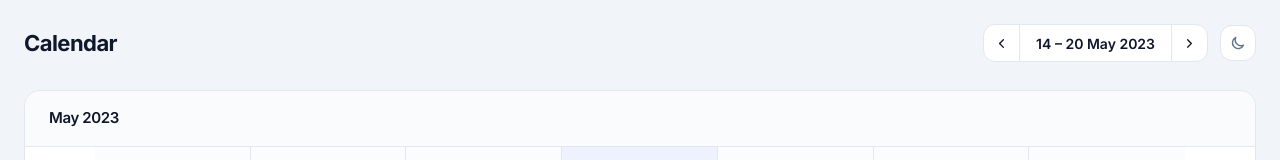
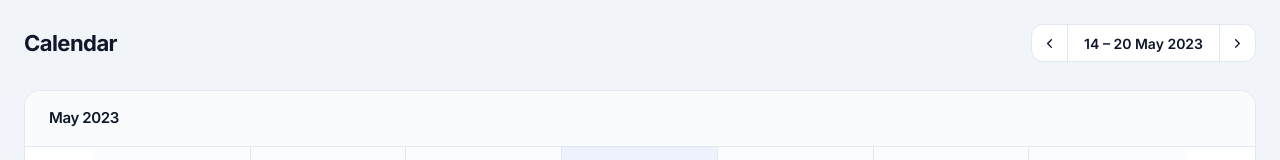
Before and after one commit to solguruz/react-calendar, a Next.js app: page / in a window 1280 px wide. Shown: the top 160 px of the page. Built offline with nearby package versions, Linux system fonts and the light colour scheme.

Commit message:
ref: set default theme toggle to false

```diff
--- a/feature/Calendar/index.tsx
+++ b/feature/Calendar/index.tsx
@@ -38,7 +38,7 @@ const Calender = ({
   type,
   events = [],
   disabledDates,
-  enableThemeToggle = true,
+  enableThemeToggle = false,
 }: Props) => {
   const dateWeek = [];
   const [types, setType] = useState<string>('month');
```
